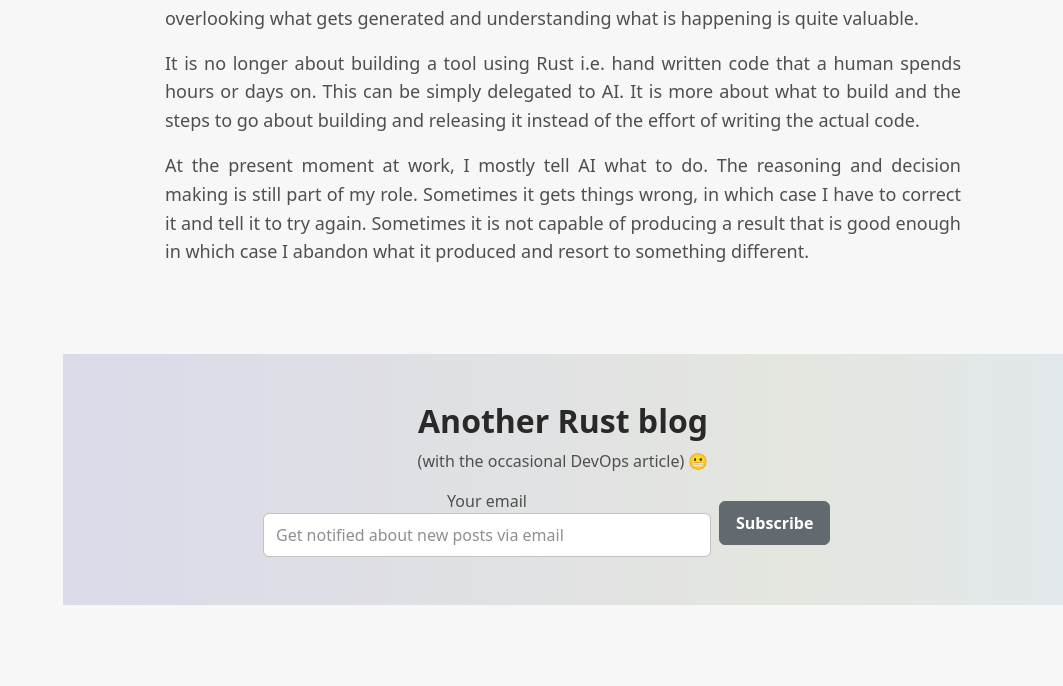
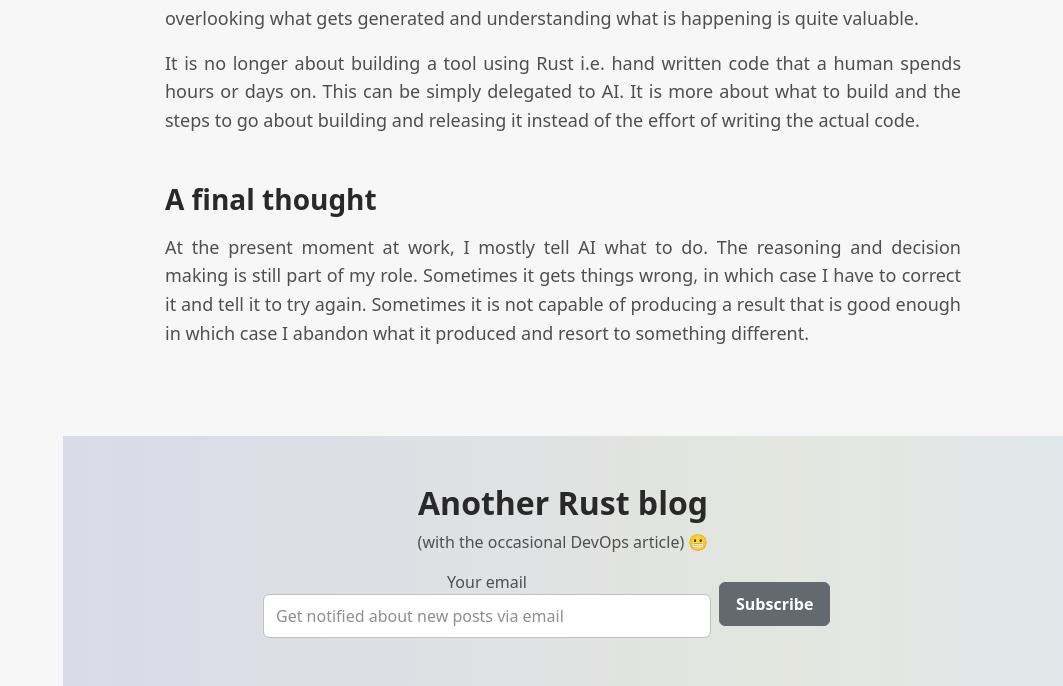
Before and after one commit to j-awada/developeronchain, a Django app: page /ai_elephant_in_the_room in a window 1280 px wide. Shown: the part 806-1492 px from the top of the page, without its empty margins (217-1280 px from the left). Before the commit the page ends 1411 px from the top, so only its background shows below. Run offline with Django 4.2, Linux system fonts and the light colour scheme; some libraries are stand-ins or nearby versions.

Commit message:
add title in ai article

```diff
--- a/templates/blog/ai_elephant_in_the_room.html
+++ b/templates/blog/ai_elephant_in_the_room.html
@@ -41,6 +41,8 @@
 
         <p>It is no longer about building a tool using Rust i.e. hand written code that a human spends hours or days on. This can be simply delegated to AI. It is more about what to build and the steps to go about building and releasing it instead of the effort of writing the actual code.</p>
 
+        <h3 class="mt-5 mb-3">A final thought</h3>
+
         <p>At the present moment at work, I mostly tell AI what to do. The reasoning and decision making is still part of my role. Sometimes it gets things wrong, in which case I have to correct it and tell it to try again. Sometimes it is not capable of producing a result that is good enough in which case I abandon what it produced and resort to something different.</p>
 
         <br>
```
